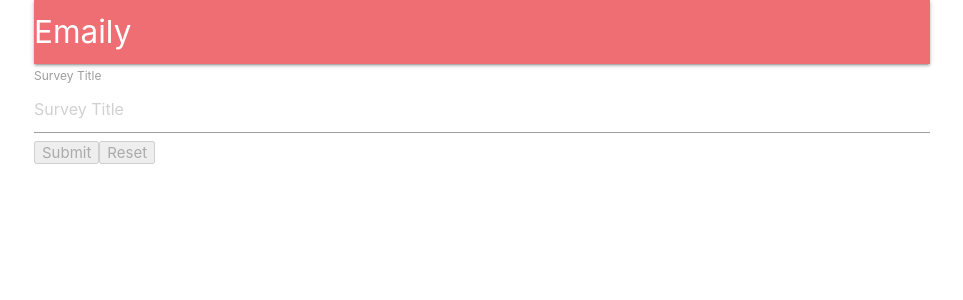
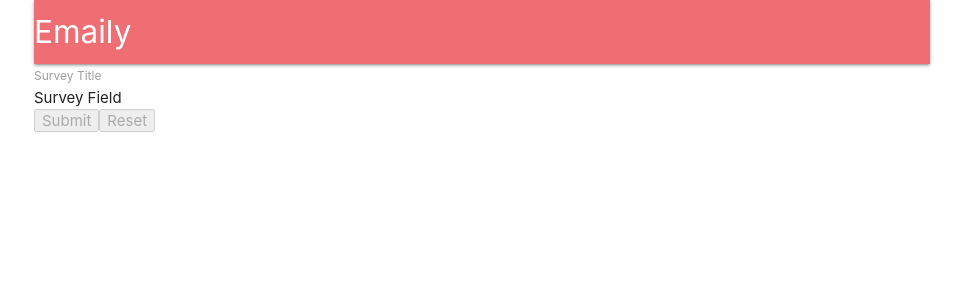
Before and after one commit to markwuu/Emaily, a React (Create React App) app in the folder client/: page /surveys/new in a window 1280 px wide. Shown: the top 300 px of the page, without its empty margins (158-1121 px from the left). Built offline with nearby package versions, Linux system fonts and the light colour scheme; no server answers.

Commit message:
Created survey input component

```diff
--- /dev/null
+++ b/client/src/components/surveys/SurveyField.js
@@ -0,0 +1,15 @@
+// SurveyField contains logic to render a single
+// label and text input
+import React from 'react';
+
+const SurveyField = (props) => {
+
+    const { title } = props;
+    return (
+        <div>
+            Survey Field
+        </div>
+    )
+}
+
+export default SurveyField;
--- a/client/src/components/surveys/SurveyForm.js
+++ b/client/src/components/surveys/SurveyForm.js
@@ -1,6 +1,7 @@
 //SurveyForm shows a form for a user to add input
 import React from 'react';
 import { Form, Field } from 'react-final-form'
+import SurveyField from './SurveyField';
 
 const sleep = ms => new Promise(resolve => setTimeout(resolve, ms))
 
@@ -8,6 +9,14 @@ const onSubmit = async values => {
     await sleep(300)
     // window.alert(JSON.stringify(values, 0, 2))
     console.log(JSON.stringify(values, 0, 2));
+}
+
+const renderFields = (title) => {
+    return (
+        <div>
+            <Field type="text" name="title" component={SurveyField}/>
+        </div>
+    )
 }
 
 const SurveyForm = (props) => {
@@ -20,12 +29,7 @@ const SurveyForm = (props) => {
                 <form onSubmit={handleSubmit}>
                 <div>
                     <label>Survey Title</label>
-                    <Field
-                        name="surveyTitle"
-                        component="input"
-                        type="text"
-                        placeholder="Survey Title"
-                    />
+                    {renderFields()}
                 </div>
                 <div className="buttons">
                     <button type="submit" disabled={submitting || pristine}>
```
